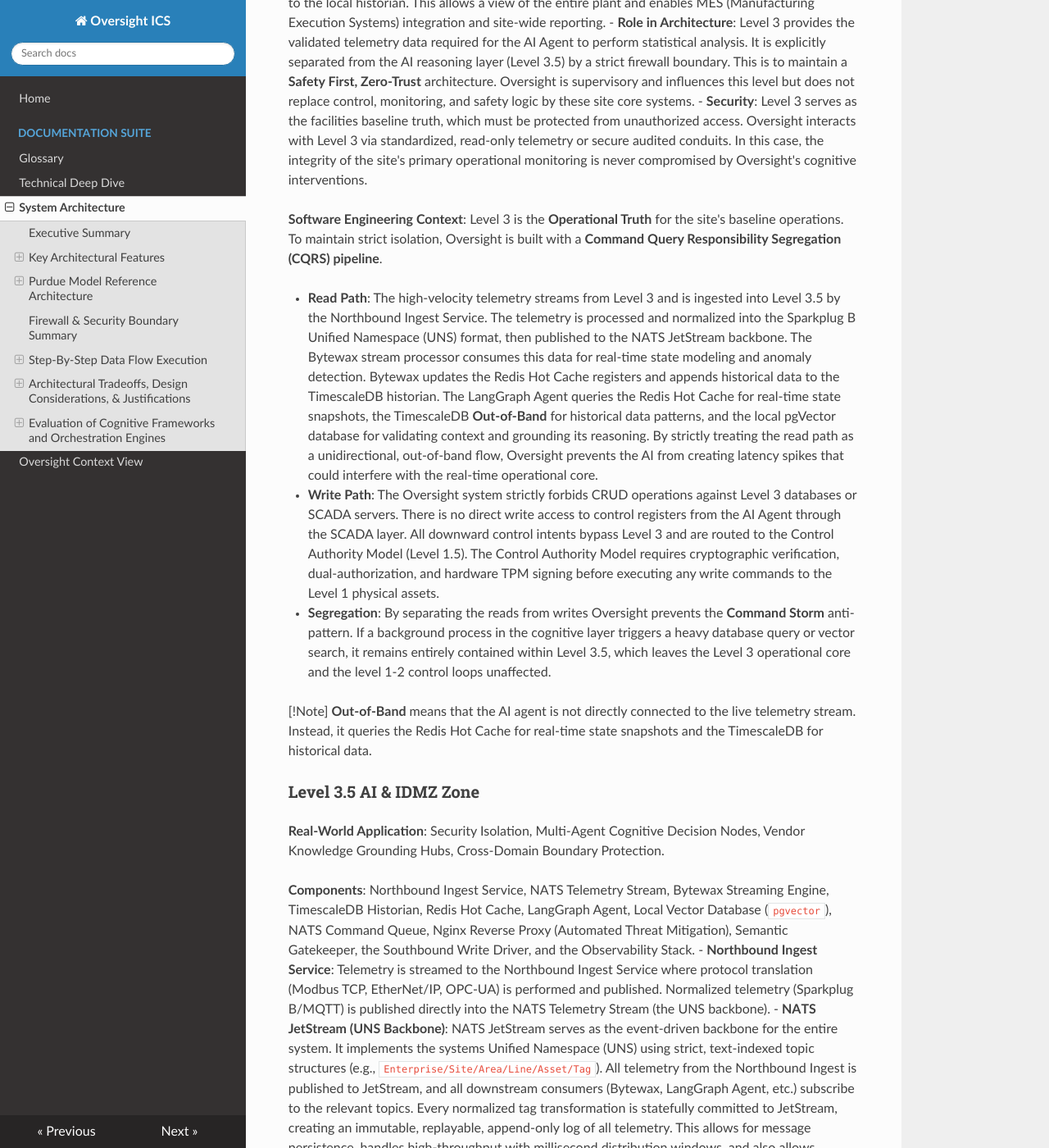
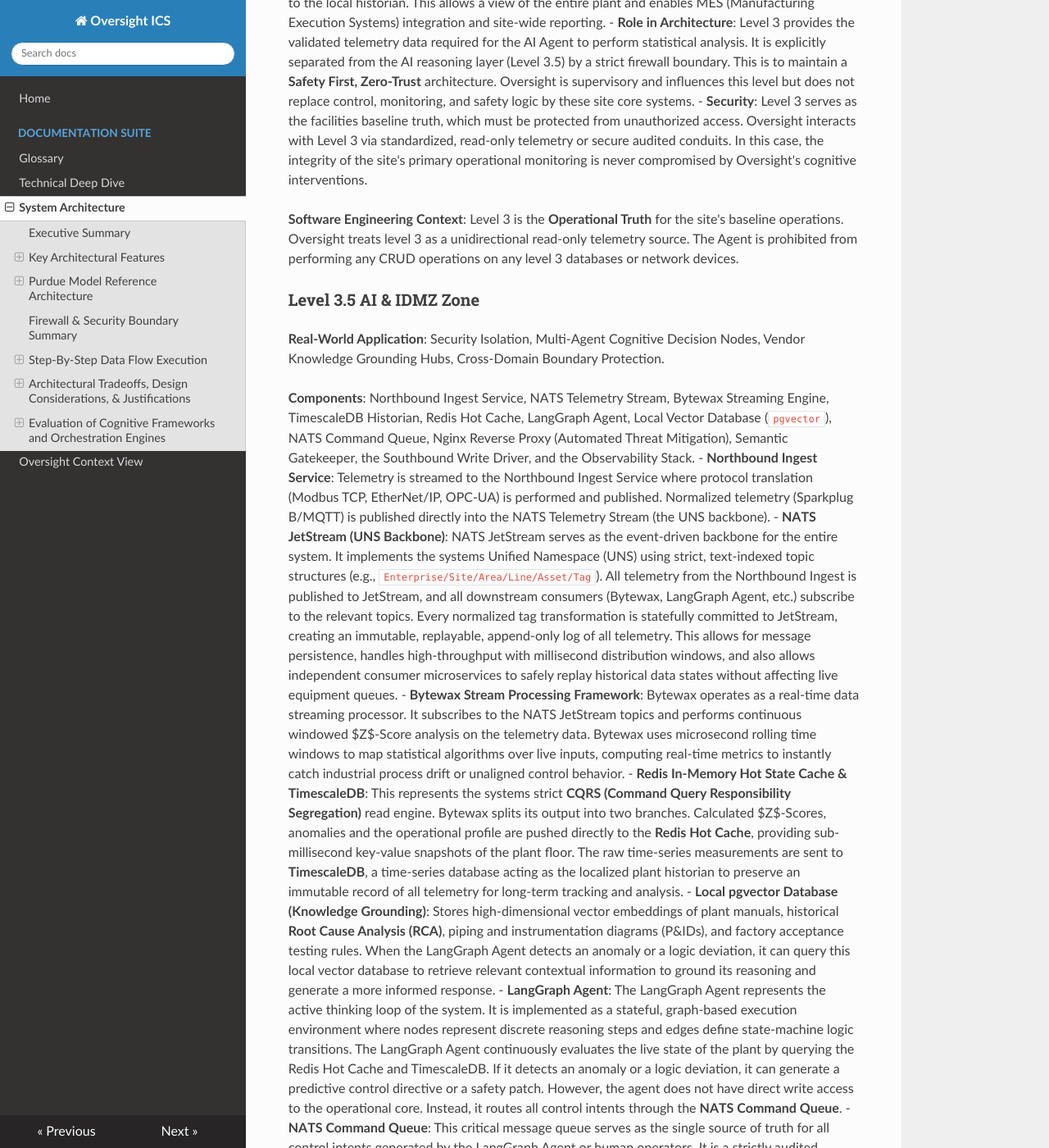
Before and after one commit to ARMummert/oversight-docs, an MkDocs documentation site: the page built from docs/system-architecture-overview-and-tradeoffs.md, in a window 1280 px wide and 1400 px high, scrolled down 8094 px. Shown: the whole window at 82% size. Built offline with MkDocs 1.6.1, drawn with Linux system fonts in a browser that asks for light colours; nearby versions of some CDN libraries; some of the changed text lies outside the part shown.

Commit message:
doc update

```diff
--- a/docs/system-architecture-overview-and-tradeoffs.md
+++ b/docs/system-architecture-overview-and-tradeoffs.md
@@ -289,28 +289,9 @@ Hubs, Chemical Facility Server Racks.
     Oversight interacts with Level 3 via standardized, read-only telemetry or secure audited conduits. In this case, the
     integrity of the site's primary operational monitoring is never compromised by Oversight's cognitive interventions.
 
-**Software Engineering Context**: Level 3 is the **Operational Truth** for the site's baseline operations. To maintain
-strict isolation, Oversight is built with a **Command Query Responsibility Segregation (CQRS) pipeline**.
-
-  - **Read Path**: The high-velocity telemetry streams from Level 3 and is ingested into Level 3.5 by the Northbound
-    Ingest Service. The telemetry is processed and normalized into the Sparkplug B Unified Namespace (UNS) format, then
-    published to the NATS JetStream backbone. The Bytewax stream processor consumes this data for real-time state
-    modeling and anomaly detection. Bytewax updates the Redis Hot Cache registers and appends historical data
-    to the TimescaleDB historian. The LangGraph Agent queries the Redis Hot Cache for real-time state snapshots,
-    the TimescaleDB **Out-of-Band** for historical data patterns, and the local pgVector database for validating context
-    and grounding its reasoning. By strictly treating the read path as a unidirectional, out-of-band flow, Oversight
-    prevents the AI from creating latency spikes that could interfere with the real-time operational core.
-  - **Write Path**: The Oversight system strictly forbids CRUD operations against Level 3 databases or SCADA servers.
-    There is no direct write access to control registers from the AI Agent through the SCADA layer. All downward control
-    intents bypass Level 3 and are routed to the Control Authority Model (Level 1.5). The Control Authority Model
-    requires cryptographic verification, dual-authorization, and hardware TPM signing before executing any write
-    commands to the Level 1 physical assets.
-  - **Segregation**: By separating the reads from writes Oversight prevents the **Command Storm** anti-pattern. If a
-    background process in the cognitive layer triggers a heavy database query or vector search, it remains entirely
-    contained within Level 3.5, which leaves the Level 3 operational core and the level 1-2 control loops unaffected.
-
-[!Note] **Out-of-Band** means that the AI agent is not directly connected to the live telemetry stream. Instead, it queries the
-Redis Hot Cache for real-time state snapshots and the TimescaleDB for historical data.
+**Software Engineering Context**: Level 3 is the **Operational Truth** for the site's baseline operations. Oversight
+treats level 3 as a unidirectional read-only telemetry source. The Agent is prohibited from performing any CRUD
+operations on any level 3 databases or network devices.
 
 ### Level 3.5 AI & IDMZ Zone
 
```
Also changed, not shown: other parts of docs/system-architecture-overview-and-tradeoffs.md (+3 -0 lines).
